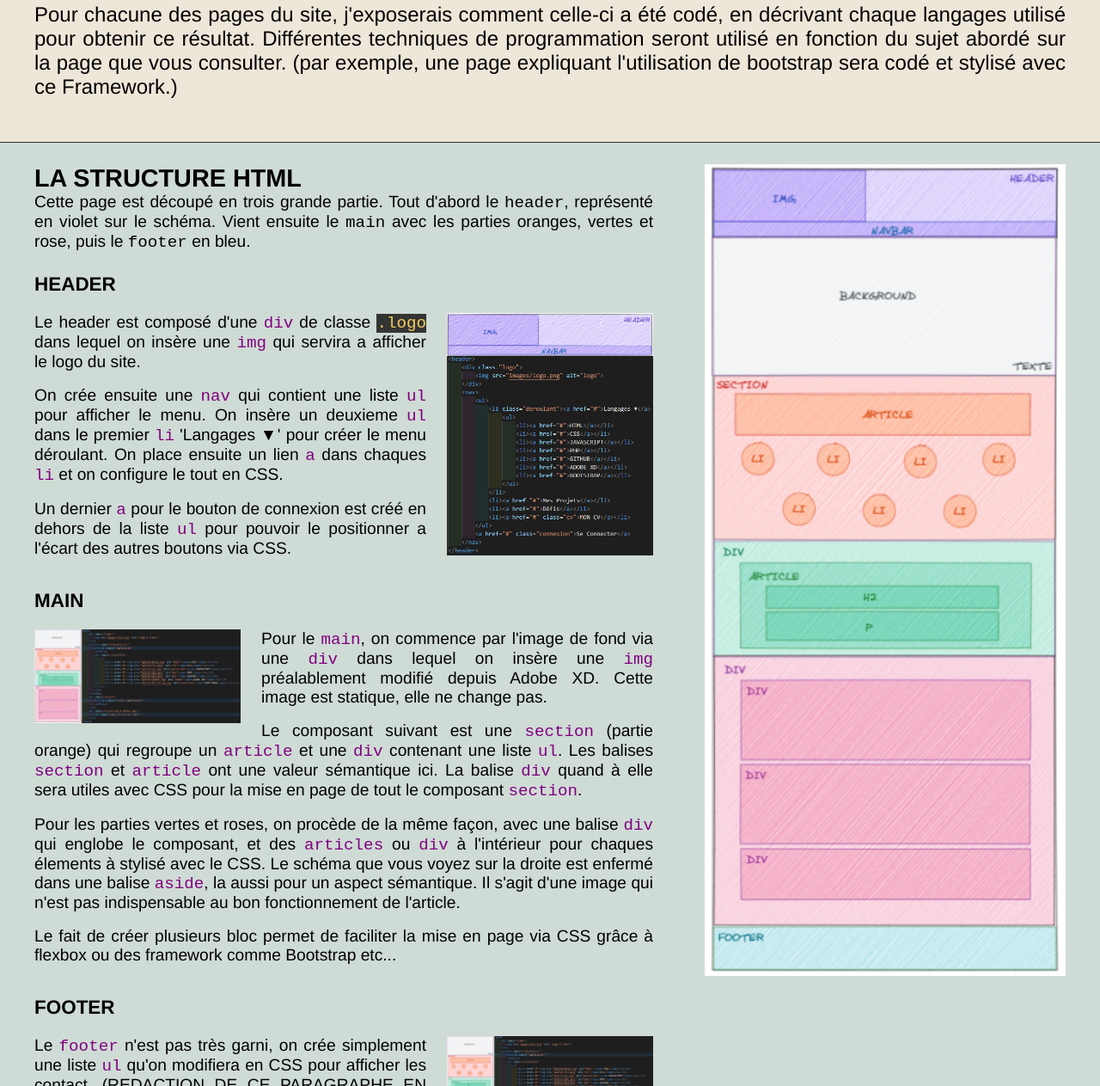
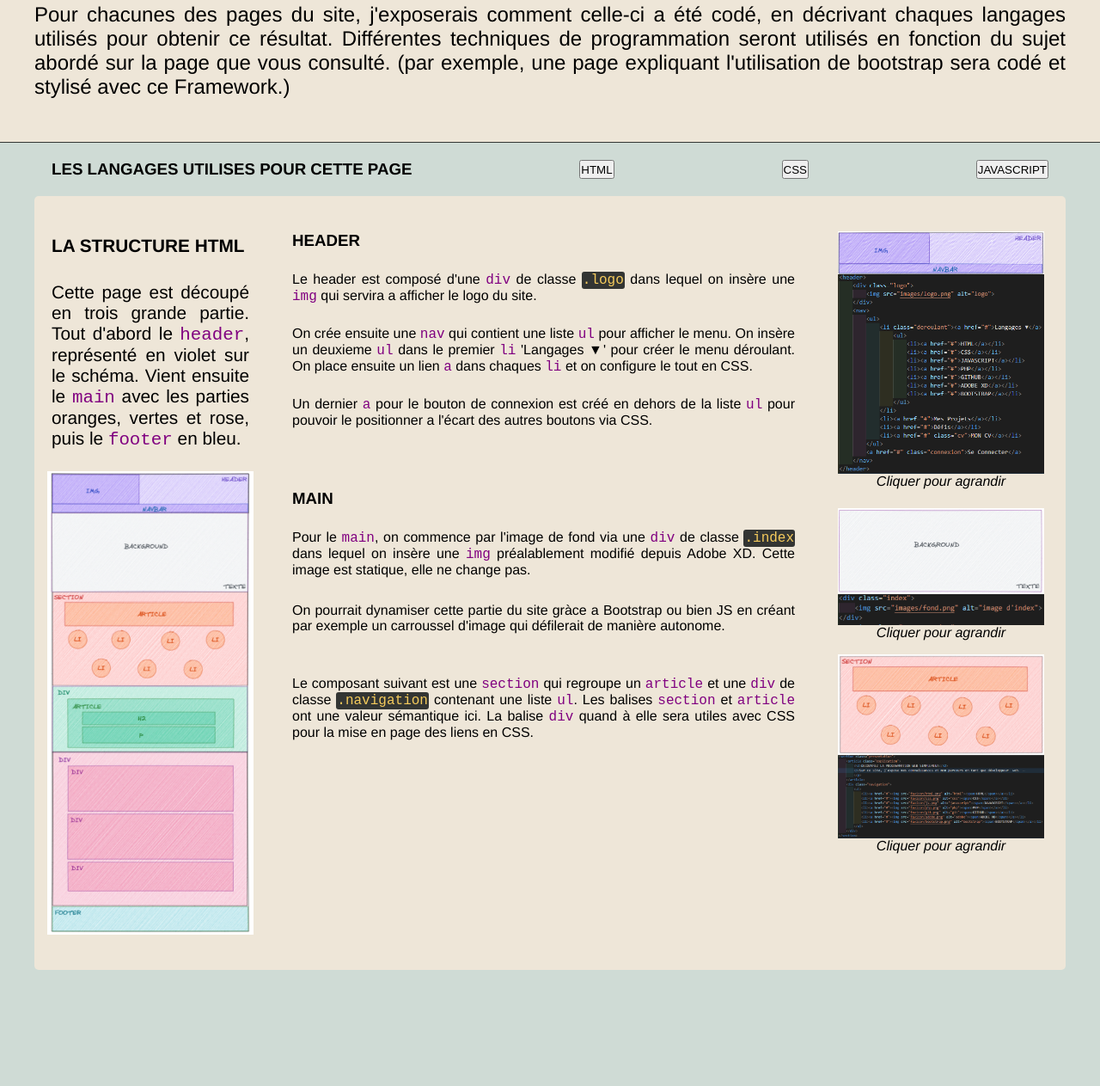
Before and after one commit to Mombabil/Mombabil-Webmaster, a plain HTML site: page index.html in a window 1280 px wide. Shown: the part 1537-2800 px from the top of the page at 86% size. After the commit the page ends 2665 px from the top, so only its background shows below. Drawn offline with Linux system fonts and the light colour scheme.

Commit message:
Edit #7 - creation du script affichage des codes

```diff
--- /dev/null
+++ b/css/sass/components/_code.sass
@@ -0,0 +1,65 @@
+.code
+    @extend %center-component
+    code
+        color: purple
+    .technologie
+        text-align: center
+        margin: 20px
+        @extend %flex-space-between
+    .planPage
+        height: 900px
+        border: 1px solid black $lightdark
+        background-color: $lightbeige
+        border-radius: 5px
+        font-size: 1rem
+    #html
+        display: flex
+        flex-wrap: wrap
+        .container
+            @extend %center-component
+        aside
+            display: flex
+            flex-direction: column
+            @extend %width-20-ecran
+            float: left
+            margin-left: 15px
+            h2
+                font-size: 1.3rem
+            p, h2
+                margin-bottom: 20px
+                text-align: justify
+                padding: 5px
+            p
+                font-size: 1.3rem
+        .schema
+            @extend %width-75-ecran
+            margin-left: $ecran * 0.25
+            figure
+                margin-left: 50px
+                margin-right: 25px
+                &:hover
+                    box-shadow: 0px 0px 10px 0px #000000
+            figure, img
+                width: $ecran * 0.20
+                float: right
+            figcaption
+                text-align: center
+                font-size: 1rem
+                font-style: italic
+            p
+                margin-top: 25px
+                text-align: justify
+                .class
+                    background: $lightdark
+                    color: $yellow
+                    border-radius: 3px
+                    padding: 1px
+        .header
+            height: 300px
+        .main
+            .bg
+                height: 60px
+    #css
+        background-color: red
+    #js
+        background-color: green
--- a/css/sass/components/_plan.sass
+++ /dev/null
@@ -1,45 +0,0 @@
-.plan
-    @extend %center-component
-    margin-top: 25px
-    font-size: 1.2rem
-
-.structure-html
-    .schema-html
-        float: right
-        @extend %width-35-ecran
-    h2, p
-        @extend %width-60-ecran
-        text-align: justify
-
-.plan-html
-    display: flex
-    flex-direction: column
-    justify-content: flex-start
-    @extend %width-60-ecran
-    margin-top: 25px
-    margin-bottom: 20px
-.schema
-    margin-bottom: 20px
-    img
-        @extend %width-20-ecran
-    h3
-        margin-bottom: 20px
-    p
-        width: $ecran * 0.38
-        font-size: 1.2rem
-        margin-bottom: 17px
-        code
-            color: purple
-        .class
-            color: $yellow
-            background-color: $lightdark
-
-.header, .footer // les images du .header et du .footer sont à droite, et celle du .main a gauche
-    img
-        float: right
-.main
-    img
-        float: left
-        margin-right: $ecran * 0.02
-    p
-        width: $ecran * 0.60
--- a/css/sass/tools/_extends.sass
+++ b/css/sass/tools/_extends.sass
@@ -31,3 +31,5 @@
     width: $ecran * 0.35
 %width-60-ecran
     width: $ecran * 0.60
+%width-75-ecran
+    width: $ecran * 0.75
--- a/css/style.sass
+++ b/css/style.sass
@@ -14,4 +14,4 @@
 @import 'sass/components/_index'
 @import 'sass/components/_section-presentation'
 @import 'sass/components/_detail'
-@import 'sass/components/_plan'
+@import 'sass/components/_code'
--- a/index.html
+++ b/index.html
@@ -40,9 +40,9 @@
             <article class="explication">
                 <h2>DECOUVREZ LA PROGRAMMATION WEB SIMPLEMENT</h2>
                 <p>Sur ce site, j'expose mes connaissances et mon parcours en tant que développeur  web.
-                    Vous pouvez retrouver mes projets mais aussi l'apprentissage des langages de programmation orienté
-                    web expliqués à ma façon. Ce site a vocation a evolué en terme de technologie mais aussi de design
-                    au fur et à mesure de mon apprentissage. Le but étant de codé le site de la façon la plus
+                    Vous pouvez retrouver mes projets mais aussi l'apprentissage des langages de programmation orientés
+                    web expliqués à ma façon. Ce site a vocation a evoluer en terme de technologie mais aussi de design
+                    au fur et à mesure de mon apprentissage. Le but étant de coder le site de la façon la plus
                     professionnelle qui soit.
                 </p>
             </article>
@@ -61,25 +61,100 @@
         <div class="detail">
             <article class="detail-explication">
                 <h2>COMMENT A ETE CREE CETTE PAGE WEB</h2>
-                <p>Pour chacune des pages du site, j'exposerais comment celle-ci a été codé, en décrivant chaque
-                    langages utilisé pour obtenir ce résultat. Différentes techniques de programmation seront utilisé
-                    en fonction du sujet abordé sur la page que vous consulter. (par exemple, une page expliquant
+                <p>Pour chacunes des pages du site, j'exposerais comment celle-ci a été codé, en décrivant chaques
+                    langages utilisés pour obtenir ce résultat. Différentes techniques de programmation seront utilisés
+                    en fonction du sujet abordé sur la page que vous consulté. (par exemple, une page expliquant
                     l'utilisation de bootstrap sera codé et stylisé avec ce Framework.)
                 </p>
             </article>
         </div>
+        <div class="code">
+            <div class="technologie">
+                <h3>LES LANGAGES UTILISES POUR CETTE PAGE</h3>
+                <button id="but1">HTML</button>
+                <button id="but2">CSS</button>
+                <button id="but3">JAVASCRIPT</button>
+            </div>
+            <div id="html" class="planPage">
+                <div class="container">
+                    <aside>
+                        <h2>LA STRUCTURE HTML</h2>
+                        <p>Cette page est découpé en trois grande partie. Tout d'abord le <code>header</code>, représenté en
+                        violet sur le schéma. Vient ensuite le <code>main</code> avec les parties oranges, vertes et rose,
+                        puis le <code>footer</code> en bleu.
+                        </p>
+                        <img src="images/structure.png" alt="schema de la page" class="schema-html">
+                    </aside>
+                    <div class="schema header">
+                        <a target="_blank" href="images/codeHeader.png">
+                            <figure>
+                                <img src="images/codeHeader.png" alt="header">
+                                <figcaption>Cliquer pour agrandir</figcaption>
+                            </figure>
+                        </a>
+                        <h3>HEADER</h3>
+                        <p>Le header est composé d'une <code>div</code> de classe <code class="class">.logo</code> dans lequel on
+                        insère une <code>img</code> qui servira a afficher le logo du site.</p>
+                        <p>On crée ensuite une <code>nav</code> qui contient une liste <code>ul</code> pour afficher le
+                        menu. On insère un deuxieme <code>ul</code> dans le premier <code>li</code> 'Langages ▼' pour
+                        créer le menu déroulant. On place ensuite un lien <code>a</code> dans chaques <code>li</code> et on
+                        configure le tout en CSS.</p>
+                        <p>Un dernier <code>a</code> pour le bouton de connexion est créé en dehors de la liste
+                            <code>ul</code> pour pouvoir le positionner a l'écart des autres boutons via CSS.</p>
+                    </div>
+                    <div class="schema main">
+                        <h3>MAIN</h3>
+                        <a target="_blank" href="images/bg.png">
+                            <figure>
+                                <img src="images/bg.png" alt="main">
+                                <figcaption>Cliquer pour agrandir</figcaption>
+                            </figure>
+                        </a>
+                        <p class="bg">Pour le <code>main</code>, on commence par l'image de fond via une <code>div</code>
+                        de classe <code class="class">.index</code> dans lequel on insère une <code>img</code>
+                        préalablement modifié depuis Adobe XD. Cette image est statique, elle ne change pas.</p>
+                        <p class="bg">On pourrait dynamiser cette partie du site gràce a Bootstrap ou bien JS en
+                        créant par exemple un carroussel d'image qui défilerait de manière autonome.
+                        </p>
+
+                        <a target="_blank" href="images/section.png">
+                            <figure>
+                                <img src="images/section.png" alt="main">
+                                <figcaption>Cliquer pour agrandir</figcaption>
+                            </figure>
+                        </a>
+                        <p>Le composant suivant est une <code>section</code> qui regroupe un <code>article</code> et
+                        une <code>div</code>  de classe <code class="class">.navigation</code> contenant une liste
+                        <code>ul</code>. Les balises <code>section</code> et <code>article</code> ont une valeur
+                        sémantique ici. La balise <code>div</code> quand à elle sera utiles avec CSS pour la mise en
+                        page des liens en CSS.
+                        </p>
+                    </div>
+                </div>
+            </div>
+            <div id="css" class="planPage"></div>
+            <div id="js" class="planPage"></div>
+        </div>
+    </main>
+
+    <footer>
+    </footer>
+
+    <script src="script.js"></script>
+</body>
+</html>
+
+<!--
         <div class="detail-explication-page">
-            <div class="plan structure-html">
-                <aside><img src="images/structure.png" alt="schema de la page" class="schema-html"></aside>
-                <h2>LA STRUCTURE HTML</h2>
-                <p>Cette page est découpé en trois grande partie. Tout d'abord le <code>header</code>, représenté en
-                    violet sur le schéma. Vient ensuite le <code>main</code> avec les parties oranges, vertes et rose,
-                    puis le <code>footer</code> en bleu.</p>
+            <div class="plan html" id="htmlComponent">
                 <div class="plan-html">
                     <div class="schema header">
                         <h3>HEADER</h3>
                         <a target="_blank" href="images/codeHeader.png">
-                            <img src="images/codeHeader.png" alt="header">
+                            <figure>
+                                <img src="images/codeHeader.png" alt="header">
+                                <figcaption>Cliquer pour agrandir</figcaption>
+                            </figure>
                         </a>
                         <p>Le header est composé d'une <code>div</code> de classe <code class="class">.logo</code> dans lequel on
                         insère une <code>img</code> qui servira a afficher le logo du site.</p>
@@ -93,7 +168,10 @@
                     <div class="schema main">
                         <h3>MAIN</h3>
                         <a target="_blank" href="images/codeMain.png">
-                            <img src="images/codeMain.png" alt="main">
+                            <figure>
+                                <img src="images/codeMain.png" alt="main">
+                                <figcaption>Cliquer pour agrandir</figcaption>
+                            </figure>
                         </a>
                         <p>Pour le <code>main</code>, on commence par l'image de fond via une <code>div</code> dans
                         lequel on insère une <code>img</code> préalablement modifié depuis Adobe XD. Cette image est
@@ -113,22 +191,22 @@
                     <div class="schema footer">
                         <h3>FOOTER</h3>
                         <a target="_blank" href="images/codeMain.png">
-                            <img src="images/codeMain.png" alt="main">
+                            <figure>
+                                <img src="images/codeMain.png" alt="main">
+                                <figcaption>Cliquer pour agrandir</figcaption>
+                            </figure>
                         </a>
                         <p>Le <code>footer</code> n'est pas très garni, on crée simplement une liste <code>ul</code>
                         qu'on modifiera en CSS pour afficher les contact. (REDACTION DE CE PARAGRAPHE EN COURS,
                         LA PHOTO EST A CHANGER)</p>
                     </div>
             </div>
-            <div class="plan stylisation-css"><h2>LA STYLISATION CSS/SASS</h2></div>
-            <div class="plan script-js">
+            <div class="plan css"><h2>LA STYLISATION CSS/SASS</h2></div>
+            <div class="plan js">
                 <h2>LES SCRIPTS JAVASCRIPT</h2>
                 <p>Pas de javascript ici, il s'agit d'une page statique avec quelques effets css pour le style.</p>
                 <p>Certains élement de la page aurait pu être ecrit en JS, mais je montrerais les possibilités
                     des scripts plus loin dans le site.</p>
             </div>
         </div>
-    </main>
-    <footer></footer>
-</body>
-</html>
+        -->
--- /dev/null
+++ b/script.js
@@ -0,0 +1,39 @@
+let but1 = document.getElementById("but1") // Recuperation des boutons d'affichage
+let but2 = document.getElementById("but2")
+let but3 = document.getElementById("but3")
+
+let html = document.getElementById("html") // Recuperation des composants a afficher
+let css = document.getElementById("css")
+let js = document.getElementById("js")
+
+html.style.display = "flex" // Par défaut, c'est la div #html qui est affiché
+css.style.display = "none"
+js.style.display = "none"
+
+but1.addEventListener("click", () => { // Si clique sur bouton 1 (html), on affiche la div #html
+  if(getComputedStyle(html).display != "none"){
+    html.style.display = "flex"
+  }else{
+    html.style.display = "flex"
+    css.style.display = "none"
+    js.style.display = "none"
+  }
+})
+but2.addEventListener("click", () => { // Si clique sur bouton 2 (css), on affiche la div #css
+  if(getComputedStyle(css).display != "none"){
+      css.style.display = "none";
+    }else{
+    css.style.display = "flex"
+    html.style.display = "none"
+    js.style.display = "none"
+  }
+})
+but3.addEventListener("click", () => { // Si clique sur bouton 3 (javascript), on affiche la div #js
+  if(getComputedStyle(js).display != "none"){
+    js.style.display = "none"
+  }else{
+    js.style.display = "flex"
+    css.style.display = "none"
+    html.style.display = "none"
+  }
+})
```
Also changed, not shown: css/style.css, images/bg.png (added), images/section.png (added), 1 other file.
